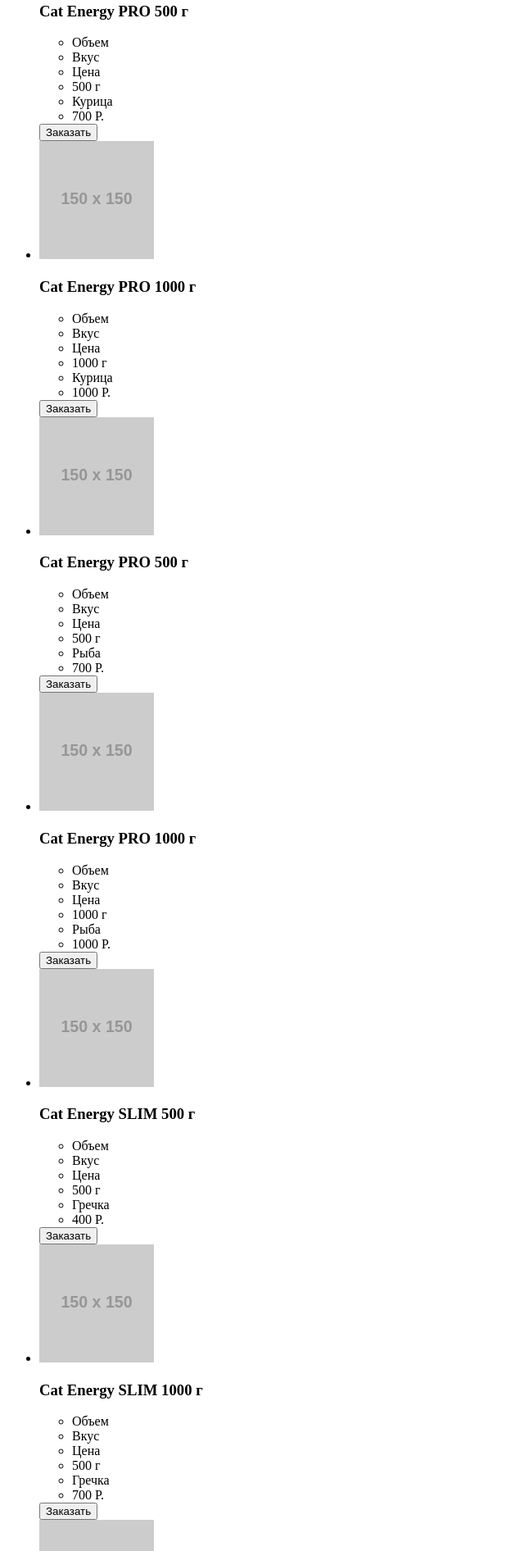
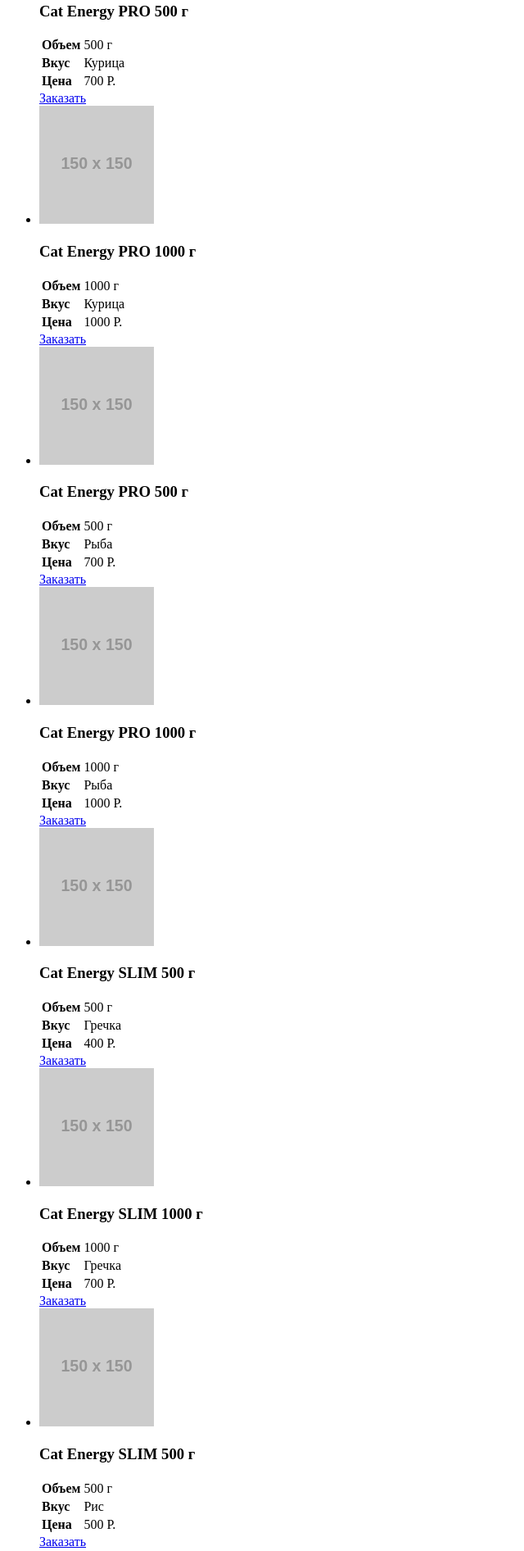
Before and after one commit to aleksbalev/605603-cat-energy-18, a website: page source/catalog.html in a window 1280 px wide. Shown: the part 373-2265 px from the top of the page at 82% size, without its empty margins (0-640 px from the left). Drawn offline with Linux system fonts and the light colour scheme; placeholder pictures from the web are drawn by us.

Commit message:
Постарался внести все правки на сколько их понял

```diff
--- a/source/catalog.html
+++ b/source/catalog.html
@@ -1,16 +1,20 @@
 <!DOCTYPE html>
 <html lang="ru">
+
 <head>
   <meta charset="utf-8">
   <meta name="viewport" content="width=device-width, initial-scale=1.0">
   <meta http-equiv="X-UA-Compatible" content="ie=edge">
   <title>Кэт энерджи: Каталог продукции</title>
 </head>
+
 <body>
 
   <header class="page-header">
-    <a class="page-header__logo">
-      <img class="page-header__logo-image" src="https://via.placeholder.com/150x150" alt="'Cat Energy' логотип" width="191" height="39">
+    <div class="container">
+      <a href="index.html" class="page-header__logo">
+        <img class="page-header__logo-image" src="https://via.placeholder.com/150x150" alt="'Cat Energy' логотип"
+          width="191" height="39">
       </a>
       <nav class="main-nav">
         <button class="main-nav__toggle" type="button">
@@ -28,15 +32,17 @@
           </li>
         </ul>
       </nav>
+    </div>
   </header>
 
-  <main class="page-main-catalog">
-    <section class="page-main-catalog__items">
-      <div class="page-main-catalog__wrapper">
-        <h1 class="page-main-catalog__title">
+  <main class="page-main">
+    <section class="catalog">
+      <div class="container">
+        <div class="catalog__wrapper">
+          <h1 class="catalog__title">
             Каталог продукции
           </h1>
-        <ul class="page-main-catalog__list catalog-list">
+          <ul class="catalog__list catalog-list">
             <li class="catalog-list__item">
               <div class="catalog-list__item__wrapper">
                 <img src="https://via.placeholder.com/150x150" alt="Cat Energy PRO 500 г" width="140" height="144">
@@ -44,33 +50,25 @@
                   <h3 class="catalog-list__title">
                     Cat Energy PRO 500 г
                   </h3>
-                <ul class="catalog-list__list">
-                  <li class="catalog-list__attribute">
-                    Объем
-                  </li>
-                  <li class="catalog-list__attribute">
-                    Вкус
-                  </li>
-                  <li class="catalog-list__attribute">
-                    Цена
-                  </li>
-                </ul>
-                <ul class="catalog-list__list">
-                  <li class="catalog-list__attribute">
-                    500 г
-                  </li>
-                  <li class="catalog-list__attribute">
-                    Курица
-                  </li>
-                  <li class="catalog-list__attribute">
-                    700 Р.
-                  </li>
-                </ul>
+                  <table class="catalog-list__table">
+                    <tr>
+                      <th class="catalog-list__field">Объем</th>
+                      <td calss="catalog-list__value">500 г</td>
+                    </tr>
+                    <tr>
+                      <th class="catalog-list__field">Вкус</th>
+                      <td calss="catalog-list__value">Курица</td>
+                    </tr>
+                    <tr>
+                      <th class="catalog-list__field">Цена</th>
+                      <td calss="catalog-list__value">700 Р.</td>
+                    </tr>
+                  </table>
                 </div>
               </div>
-            <button class="button" type="button">
+              <a class="button" href="order-form.html">
                 Заказать
-            </button>
+              </a>
             </li>
             <li class="catalog-list__item">
               <div class="catalog-list__item__wrapper">
@@ -79,33 +77,25 @@
                   <h3 class="catalog-list__title">
                     Cat Energy PRO 1000 г
                   </h3>
-                <ul class="catalog-list__list">
-                  <li class="catalog-list__attribute">
-                    Объем
-                  </li>
-                  <li class="catalog-list__attribute">
-                    Вкус
-                  </li>
-                  <li class="catalog-list__attribute">
-                    Цена
-                  </li>
-                </ul>
-                <ul class="catalog-list__list">
-                  <li class="catalog-list__attribute">
-                    1000 г
-                  </li>
-                  <li class="catalog-list__attribute">
-                    Курица
-                  </li>
-                  <li class="catalog-list__attribute">
-                    1000 Р.
-                  </li>
-                </ul>
+                  <table class="catalog-list__table">
+                    <tr>
+                      <th class="catalog-list__field">Объем</th>
+                      <td calss="catalog-list__value">1000 г</td>
+                    </tr>
+                    <tr>
+                      <th class="catalog-list__field">Вкус</th>
+                      <td calss="catalog-list__value">Курица</td>
+                    </tr>
+                    <tr>
+                      <th class="catalog-list__field">Цена</th>
+                      <td calss="catalog-list__value">1000 Р.</td>
+                    </tr>
+                  </table>
                 </div>
               </div>
-            <button class="button" type="button">
+              <a class="button" href="order-form.html">
                 Заказать
-            </button>
+              </a>
             </li>
             <li class="catalog-list__item">
               <div class="catalog-list__item__wrapper">
@@ -114,33 +104,25 @@
                   <h3 class="catalog-list__title">
                     Cat Energy PRO 500 г
                   </h3>
-                <ul class="catalog-list__list">
-                  <li class="catalog-list__attribute">
-                    Объем
-                  </li>
-                  <li class="catalog-list__attribute">
-                    Вкус
-                  </li>
-                  <li class="catalog-list__attribute">
-                    Цена
-                  </li>
-                </ul>
-                <ul class="catalog-list__list">
-                  <li class="catalog-list__attribute">
-                    500 г
-                  </li>
-                  <li class="catalog-list__attribute">
-                    Рыба
-                  </li>
-                  <li class="catalog-list__attribute">
-                    700 Р.
-                  </li>
-                </ul>
+                  <table class="catalog-list__table">
+                    <tr>
+                      <th class="catalog-list__field">Объем</th>
+                      <td calss="catalog-list__value">500 г</td>
+                    </tr>
+                    <tr>
+                      <th class="catalog-list__field">Вкус</th>
+                      <td calss="catalog-list__value">Рыба</td>
+                    </tr>
+                    <tr>
+                      <th class="catalog-list__field">Цена</th>
+                      <td calss="catalog-list__value">700 Р.</td>
+                    </tr>
+                  </table>
                 </div>
               </div>
-            <button class="button" type="button">
+              <a class="button" href="order-form.html">
                 Заказать
-            </button>
+              </a>
             </li>
             <li class="catalog-list__item">
               <div class="catalog-list__item__wrapper">
@@ -149,33 +131,25 @@
                   <h3 class="catalog-list__title">
                     Cat Energy PRO 1000 г
                   </h3>
-                <ul class="catalog-list__list">
-                  <li class="catalog-list__attribute">
-                    Объем
-                  </li>
-                  <li class="catalog-list__attribute">
-                    Вкус
-                  </li>
-                  <li class="catalog-list__attribute">
-                    Цена
-                  </li>
-                </ul>
-                <ul class="catalog-list__list">
-                  <li class="catalog-list__attribute">
-                    1000 г
-                  </li>
-                  <li class="catalog-list__attribute">
-                    Рыба
-                  </li>
-                  <li class="catalog-list__attribute">
-                    1000 Р.
-                  </li>
-                </ul>
+                  <table class="catalog-list__table">
+                    <tr>
+                      <th class="catalog-list__field">Объем</th>
+                      <td calss="catalog-list__value">1000 г</td>
+                    </tr>
+                    <tr>
+                      <th class="catalog-list__field">Вкус</th>
+                      <td calss="catalog-list__value">Рыба</td>
+                    </tr>
+                    <tr>
+                      <th class="catalog-list__field">Цена</th>
+                      <td calss="catalog-list__value">1000 Р.</td>
+                    </tr>
+                  </table>
                 </div>
               </div>
-            <button class="button" type="button">
+              <a class="button" href="order-form.html">
                 Заказать
-            </button>
+              </a>
             </li>
             <li class="catalog-list__item">
               <div class="catalog-list__item__wrapper">
@@ -184,33 +158,25 @@
                   <h3 class="catalog-list__title">
                     Cat Energy SLIM 500 г
                   </h3>
-                <ul class="catalog-list__list">
-                  <li class="catalog-list__attribute">
-                    Объем
-                  </li>
-                  <li class="catalog-list__attribute">
-                    Вкус
-                  </li>
-                  <li class="catalog-list__attribute">
-                    Цена
-                  </li>
-                </ul>
-                <ul class="catalog-list__list">
-                  <li class="catalog-list__attribute">
-                    500 г
-                  </li>
-                  <li class="catalog-list__attribute">
-                    Гречка
-                  </li>
-                  <li class="catalog-list__attribute">
-                    400 Р.
-                  </li>
-                </ul>
+                  <table class="catalog-list__table">
+                    <tr>
+                      <th class="catalog-list__field">Объем</th>
+                      <td calss="catalog-list__value">500 г</td>
+                    </tr>
+                    <tr>
+                      <th class="catalog-list__field">Вкус</th>
+                      <td calss="catalog-list__value">Гречка</td>
+                    </tr>
+                    <tr>
+                      <th class="catalog-list__field">Цена</th>
+                      <td calss="catalog-list__value">400 Р.</td>
+                    </tr>
+                  </table>
                 </div>
               </div>
-            <button class="button" type="button">
+              <a class="button" href="order-form.html">
                 Заказать
-            </button>
+              </a>
             </li>
             <li class="catalog-list__item">
               <div class="catalog-list__item__wrapper">
@@ -219,33 +185,25 @@
                   <h3 class="catalog-list__title">
                     Cat Energy SLIM 1000 г
                   </h3>
-                <ul class="catalog-list__list">
-                  <li class="catalog-list__attribute">
-                    Объем
-                  </li>
-                  <li class="catalog-list__attribute">
-                    Вкус
-                  </li>
-                  <li class="catalog-list__attribute">
-                    Цена
-                  </li>
-                </ul>
-                <ul class="catalog-list__list">
-                  <li class="catalog-list__attribute">
-                    500 г
-                  </li>
-                  <li class="catalog-list__attribute">
-                    Гречка
-                  </li>
-                  <li class="catalog-list__attribute">
-                    700 Р.
-                  </li>
-                </ul>
+                  <table class="catalog-list__table">
+                    <tr>
+                      <th class="catalog-list__field">Объем</th>
+                      <td calss="catalog-list__value">1000 г</td>
+                    </tr>
+                    <tr>
+                      <th class="catalog-list__field">Вкус</th>
+                      <td calss="catalog-list__value">Гречка</td>
+                    </tr>
+                    <tr>
+                      <th class="catalog-list__field">Цена</th>
+                      <td calss="catalog-list__value">700 Р.</td>
+                    </tr>
+                  </table>
                 </div>
               </div>
-            <button class="button" type="button">
+              <a class="button" href="order-form.html">
                 Заказать
-            </button>
+              </a>
             </li>
             <li class="catalog-list__item">
               <div class="catalog-list__item__wrapper">
@@ -254,82 +212,80 @@
                   <h3 class="catalog-list__title">
                     Cat Energy SLIM 500 г
                   </h3>
-                <ul class="catalog-list__list">
-                  <li class="catalog-list__attribute">
-                    Объем
-                  </li>
-                  <li class="catalog-list__attribute">
-                    Вкус
-                  </li>
-                  <li class="catalog-list__attribute">
-                    Цена
-                  </li>
-                </ul>
-                <ul class="catalog-list__list">
-                  <li class="catalog-list__attribute">
-                    500 г
-                  </li>
-                  <li class="catalog-list__attribute">
-                    Рис
-                  </li>
-                  <li class="catalog-list__attribute">
-                    500 Р.
-                  </li>
-                </ul>
+                  <table class="catalog-list__table">
+                    <tr>
+                      <th class="catalog-list__field">Объем</th>
+                      <td calss="catalog-list__value">500 г</td>
+                    </tr>
+                    <tr>
+                      <th class="catalog-list__field">Вкус</th>
+                      <td calss="catalog-list__value">Рис</td>
+                    </tr>
+                    <tr>
+                      <th class="catalog-list__field">Цена</th>
+                      <td calss="catalog-list__value">500 Р.</td>
+                    </tr>
+                  </table>
                 </div>
               </div>
-            <button class="button" type="button">
+              <a class="button" href="order-form.html">
                 Заказать
-            </button>
+              </a>
             </li>
           </ul>
         </div>
 
-      <div class="page-main-catalog__show-more show-more">
-        <!-- Картинка это временно для видимости -->
-        <img src="https://via.placeholder.com/150x150" alt="крестик" width="31" height="31">
-        <!-- Картинка это временно для видимости -->
+        <div class="catalog__show-more show-more">
           <div class="show-more__wrapper">
-          <h3 class="show-more__title">Показать еще 100500 товаров</h3>
-          <small class="show-more__text">На самом деле вкусов гораздо больше!</small>
+            <h3 class="catalog-list__title">Показать еще 100500 товаров</h3>
+            <small class="catalog-list__value">На самом деле вкусов гораздо больше!</small>
           </div>
           <button class="button button--light-grey" type="button">Показать все</button>
         </div>
+      </div>
     </section>
-
-
   </main>
 
   <footer class="page-footer">
+    <div class="container">
       <div class="page-footer__wrapper">
-      <img src="https://via.placeholder.com/150x150" alt="логотип Cat Energy" class="page-footer__logo">
+        <a href="index.html" class="page-footer__logo">
+          <img src="https://via.placeholder.com/150x150" alt="логотип Cat Energy">
+        </a>
         <div class="page-footer__social social">
           <ul class="social__list">
             <li class="social__item">
               <a href="https://vk.com/htmlacademy" class="social__link social__link--vkontakte">
-              <img src="https://via.placeholder.com/150x150" alt="картинка вконтакте" class="social__image" width="22" height="12">
+                <img src="https://via.placeholder.com/150x150" alt="картинка вконтакте" class="social__image" width="22"
+                  height="12">
               </a>
             </li>
             <li class="social__item">
               <a href="https://www.instagram.com/htmlacademy" class="social__link social__link--instagram">
-              <img src="https://via.placeholder.com/150x150" alt="картинка инстаграм" class="social__image" width="17" height="17">
+                <img src="https://via.placeholder.com/150x150" alt="картинка инстаграм" class="social__image" width="17"
+                  height="17">
               </a>
             </li>
             <li class="social__item">
               <a href="https://www.facebook.com/htmlacademy" class="social__link social__link--facebook">
-              <img src="https://via.placeholder.com/150x150" alt="картинка фейсбук" class="social__image" width="10" height="19">
+                <img src="https://via.placeholder.com/150x150" alt="картинка фейсбук" class="social__image" width="10"
+                  height="19">
               </a>
             </li>
           </ul>
         </div>
         <div class="page-footer__copyright copyright">
-        <a href="https://htmlacademy.ru/intensive/adaptive" class="button copyright__link">
+          <a href="https://htmlacademy.ru/intensive/adaptive" class="copyright__link">
             HTML Academy
           </a>
-        <a class="copyright__image" href="https://htmlacademy.ru/intensive/adaptive"><img src="https://via.placeholder.com/150x150" alt="логотип HTML Academy" width="27" height="34"></a>
+          <a class="copyright__image" href="https://htmlacademy.ru/intensive/adaptive"><img
+              src="https://via.placeholder.com/150x150" alt="логотип HTML Academy" width="27" height="34">
+          </a>
+        </div>
       </div>
     </div>
   </footer>
 
 </body>
+
 </html>
```
Also changed, not shown: source/form.html (+22 -8 lines), source/index.html (+47 -30 lines), source/order-form.html (added, +12 -0 lines). Lines whose indentation alone changed are shown as unchanged.
